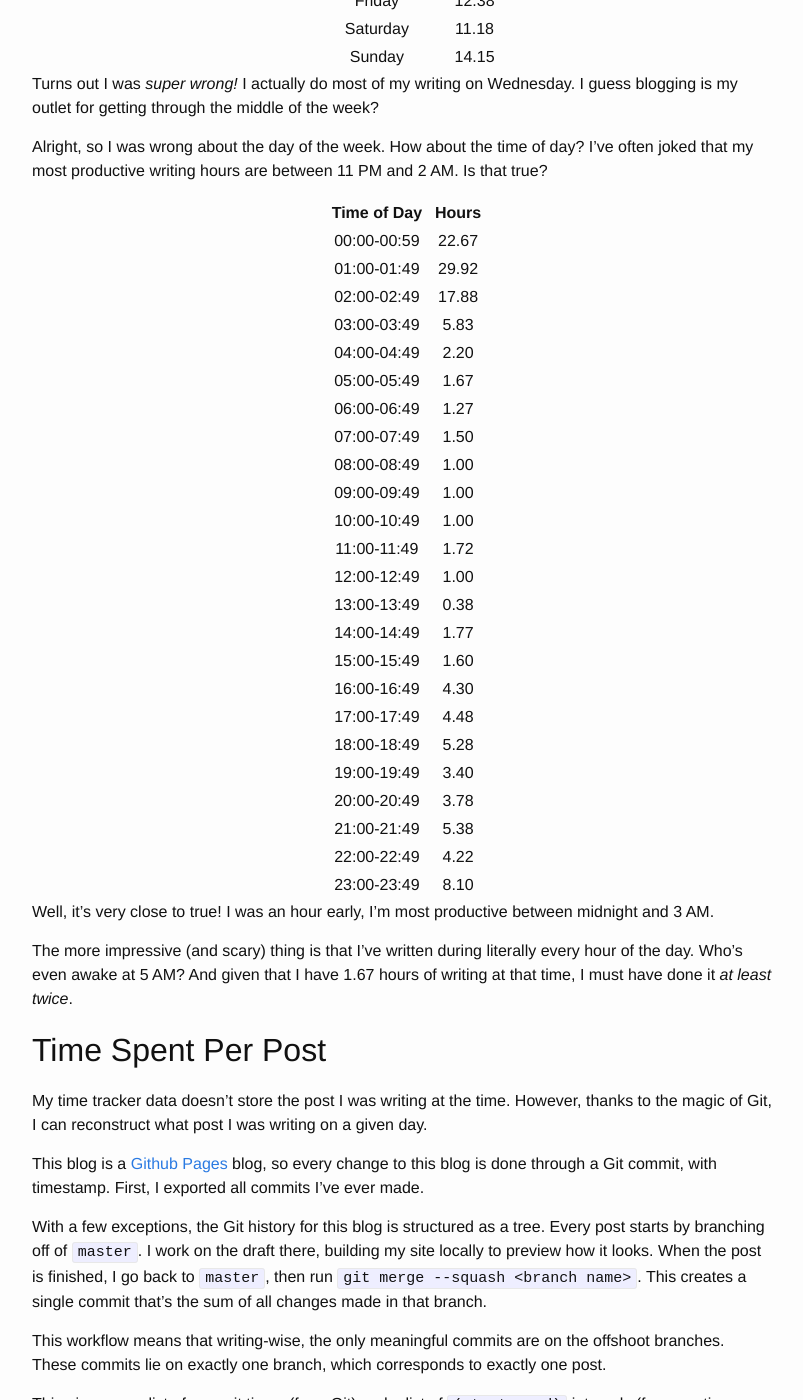
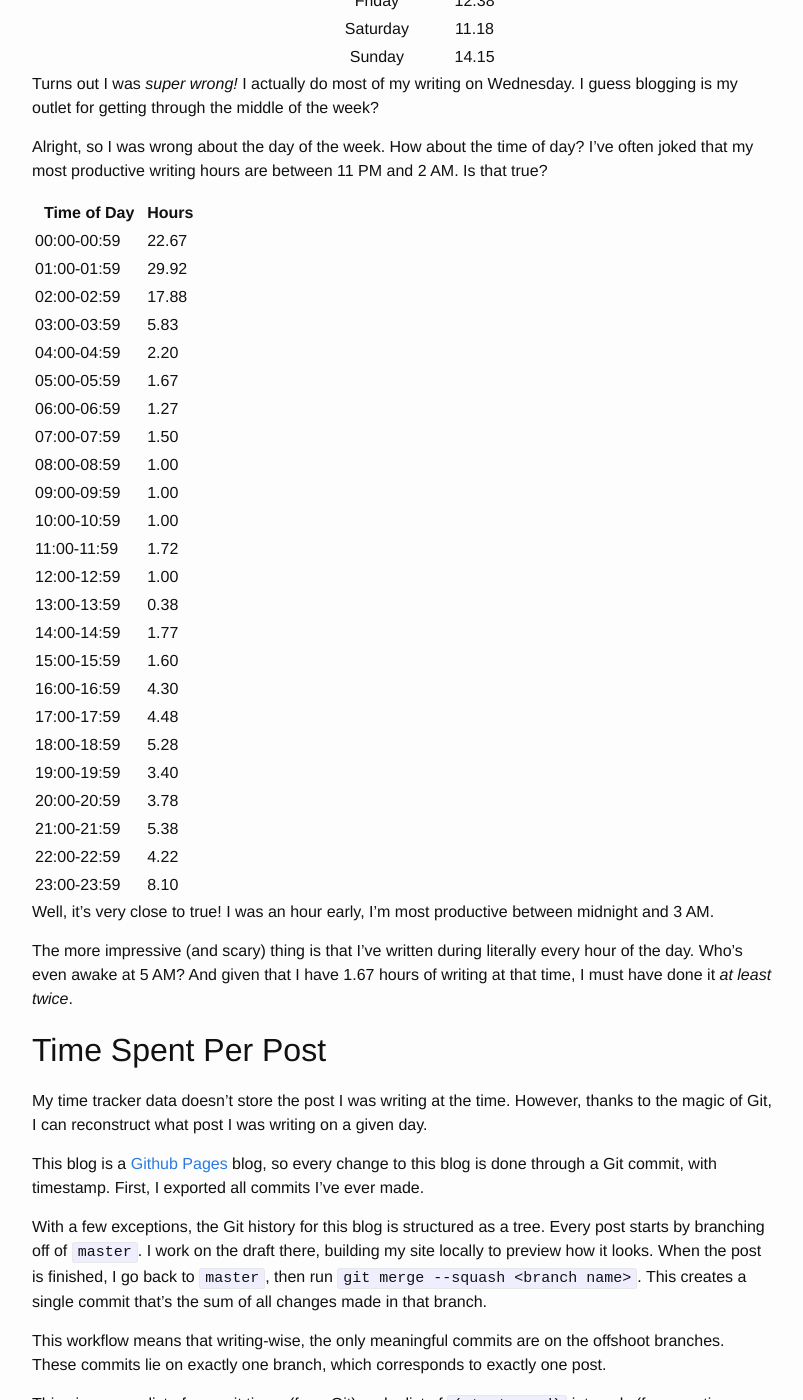
Before and after one commit to alexirpan/alexirpan.github.io, a Jekyll site: the page built from _posts/2018-08-18-three-years.markdown, in a window 1280 px wide and 1400 px high, scrolled down 2067 px. Shown: the whole window, without its empty margins (238-1041 px from the left). Built offline with Jekyll 4.4.1, drawn with Linux system fonts in a browser that asks for light colours; nearby versions of some CDN libraries.

Commit message:
xx:49 --> xx:59

```diff
--- a/_posts/2018-08-18-three-years.markdown
+++ b/_posts/2018-08-18-three-years.markdown
@@ -119,30 +119,30 @@ Is that true?
 | &nbsp;&nbsp;Time of Day&nbsp;&nbsp; | Hours |
 |-------------|-------|
 | 00:00-00:59 | 22.67 |
-| 01:00-01:49 | 29.92 |
-| 02:00-02:49 | 17.88 |
-| 03:00-03:49 | 5.83  |
-| 04:00-04:49 | 2.20  |
-| 05:00-05:49 | 1.67  |
-| 06:00-06:49 | 1.27  |
-| 07:00-07:49 | 1.50  |
-| 08:00-08:49 | 1.00  |
-| 09:00-09:49 | 1.00  |
-| 10:00-10:49 | 1.00  |
-| 11:00-11:49 | 1.72  |
-| 12:00-12:49 | 1.00  |
-| 13:00-13:49 | 0.38  |
-| 14:00-14:49 | 1.77  |
-| 15:00-15:49 | 1.60  |
-| 16:00-16:49 | 4.30  |
-| 17:00-17:49 | 4.48  |
-| 18:00-18:49 | 5.28  |
-| 19:00-19:49 | 3.40  |
-| 20:00-20:49 | 3.78  |
-| 21:00-21:49 | 5.38  |
-| 22:00-22:49 | 4.22  |
-| 23:00-23:49 | 8.10  |
-{: .centered-table }
+| 01:00-01:59 | 29.92 |
+| 02:00-02:59 | 17.88 |
+| 03:00-03:59 | 5.83  |
+| 04:00-04:59 | 2.20  |
+| 05:00-05:59 | 1.67  |
+| 06:00-06:59 | 1.27  |
+| 07:00-07:59 | 1.50  |
+| 08:00-08:59 | 1.00  |
+| 09:00-09:59 | 1.00  |
+| 10:00-10:59 | 1.00  |
+| 11:00-11:59 | 1.72  |
+| 12:00-12:59 | 1.00  |
+| 13:00-13:59 | 0.38  |
+| 14:00-14:59 | 1.77  |
+| 15:00-15:59 | 1.60  |
+| 16:00-16:59 | 4.30  |
+| 17:00-17:59 | 4.48  |
+| 18:00-18:59 | 5.28  |
+| 19:00-19:59 | 3.40  |
+| 20:00-20:59 | 3.78  |
+| 21:00-21:59 | 5.38  |
+| 22:00-22:59 | 4.22  |
+| 23:00-23:59 | 8.10  |
+{: .centere5d-table }
 
 Well, it's very close to true! I was an hour early, I'm most productive between
 midnight and 3 AM.
```
